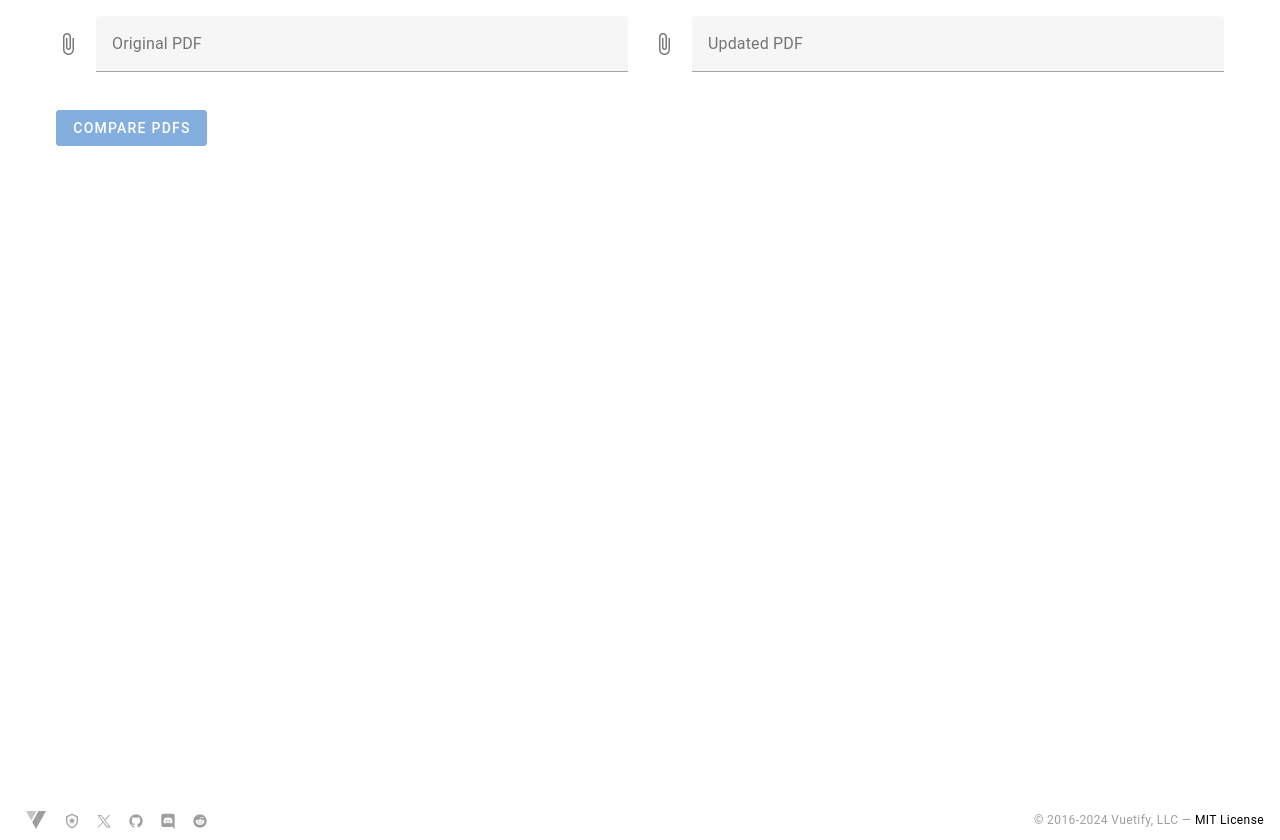
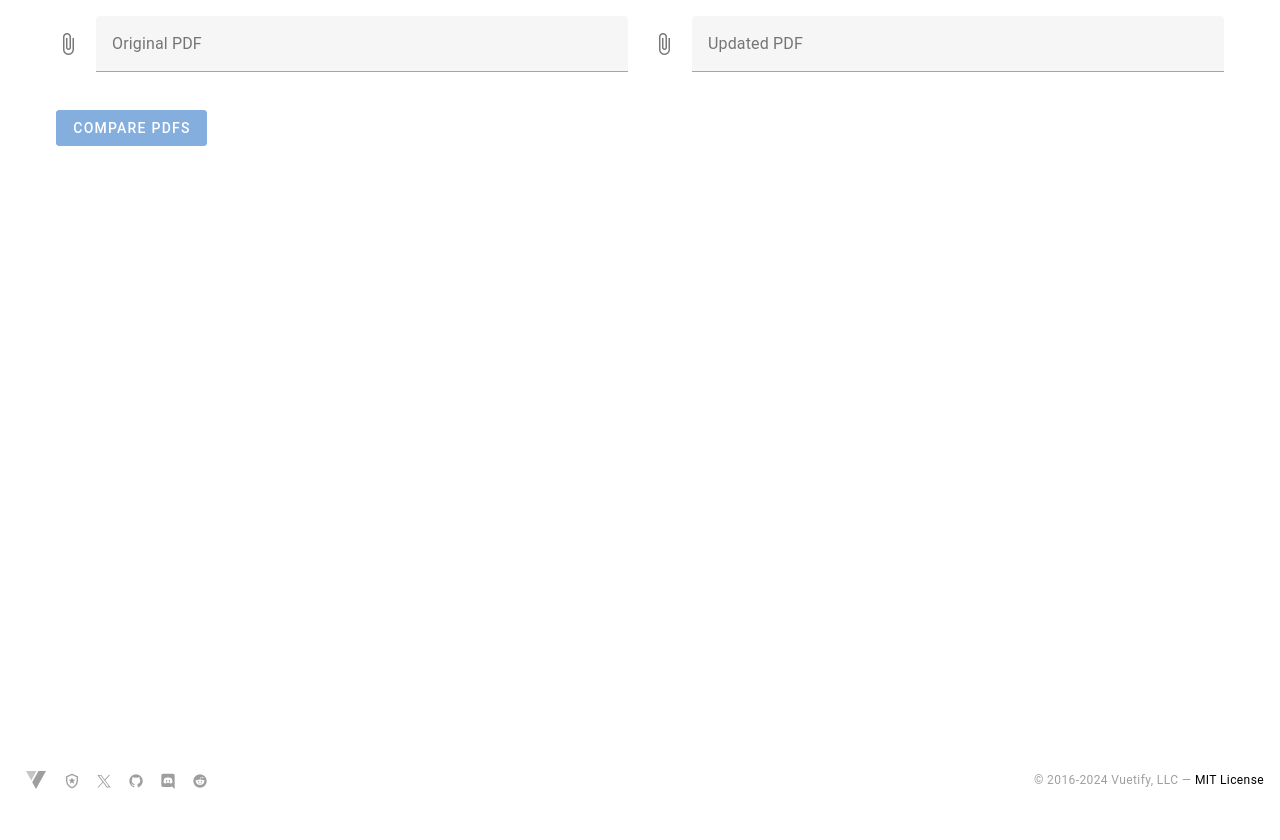
Before and after one commit to SalocinDotTEN/YTL-AI-Hackathon-Team-Super, a Vue app: page / in a window 1280 px wide. After the commit the page ends 800 px from the top, so only its background shows below. Built offline with nearby package versions, Linux system fonts and the light colour scheme.

Commit message:
remove layout stuff.

```diff
--- a/src/pages/index.vue
+++ b/src/pages/index.vue
@@ -1,6 +1,4 @@
 <template>
-  <v-app>
-    <v-main>
   <v-container>
     <v-row>
       <v-col cols="12" md="6">
@@ -43,8 +41,6 @@
       </v-card-text>
     </v-card>
   </v-container>
-    </v-main>
-  </v-app>
 </template>
 <script>
   import { ref } from 'vue'
```
Lines whose indentation alone changed are shown as unchanged.
